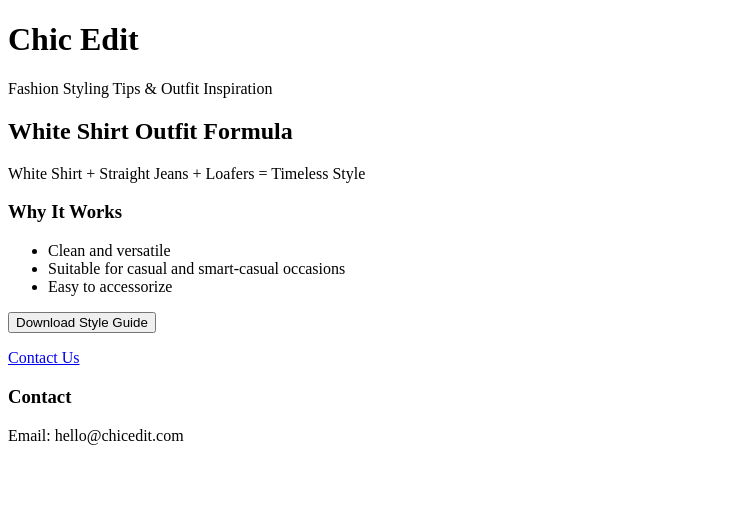
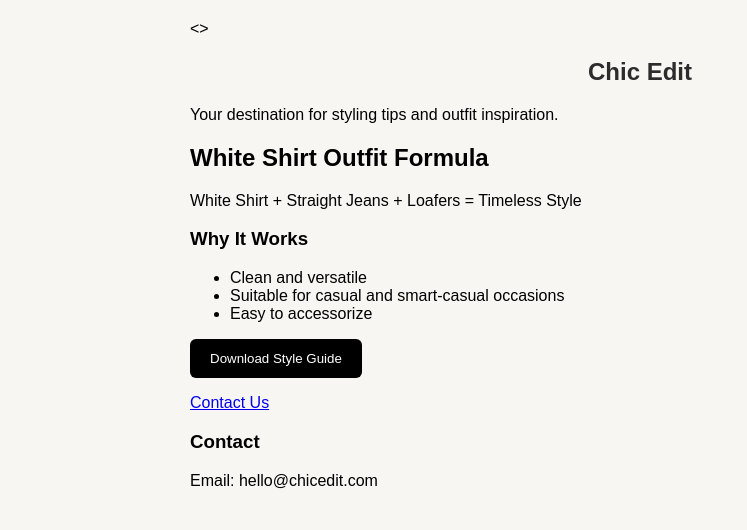
Before and after one commit to codeedit-chic/chic-edit-, a plain HTML site: page index.html in a window 1280 px wide. Shown: the whole page, without its empty margins (0-747 px from the left). Drawn offline with Linux system fonts and the light colour scheme.

Commit message:
Update index.html

```diff
--- a/index.html
+++ b/index.html
@@ -1,6 +1,32 @@
 <!DOCTYPE html>
 <html lang="en">
-<head>
+<<style>
+body {
+    font-family: Arial, sans-serif;
+    max-width: 900px;
+    margin: auto;
+    padding: 20px;
+    background-color: #f8f6f2;
+}
+
+h1 {
+    color: #2c2c2c;
+    text-align: center;
+}
+
+button {
+    background: black;
+    color: white;
+    padding: 12px 20px;
+    border: none;
+    border-radius: 6px;
+    cursor: pointer;
+}
+
+button:hover {
+    opacity: 0.8;
+}
+</style>>
     <!-- Google Tag Manager -->
 <script>(function(w,d,s,l,i){w[l]=w[l]||[];w[l].push({'gtm.start':
 new Date().getTime(),event:'gtm.js'});var f=d.getElementsByTagName(s)[0],
@@ -20,8 +46,10 @@ height="0" width="0" style="display:none;visibility:hidden"></iframe></noscript>
 <!-- End Google Tag Manager (noscript) -->
 
     <header>
-        <h1>Chic Edit</h1>
-        <p>Fashion Styling Tips & Outfit Inspiration</p>
+        <section>
+    <h1>Chic Edit</h1>
+    <p>Your destination for styling tips and outfit inspiration.</p>
+</section>
     </header>
 
     <main>
```
